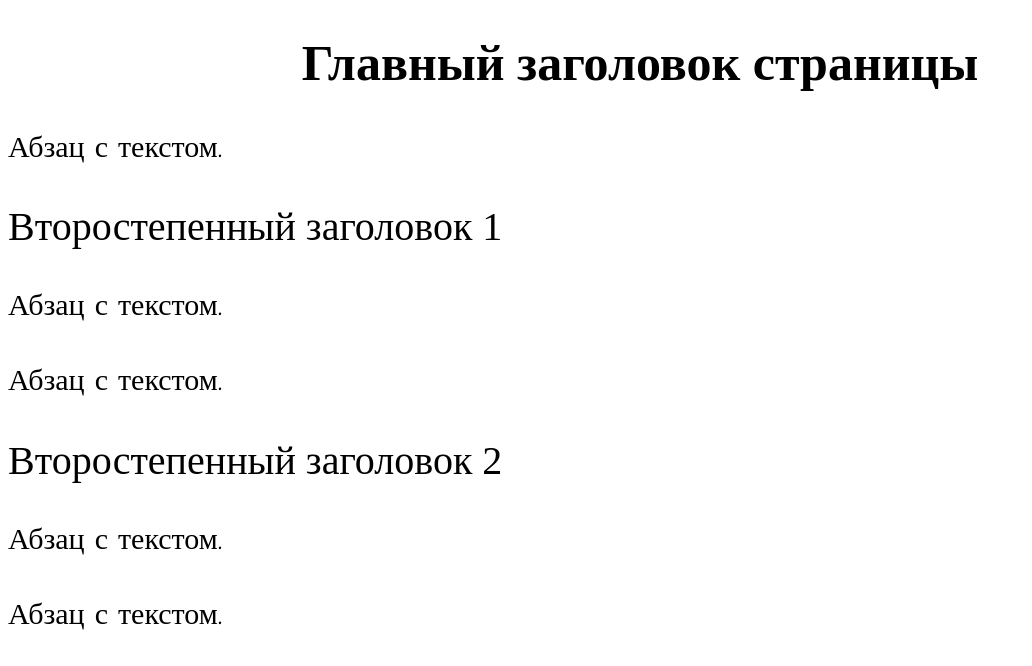
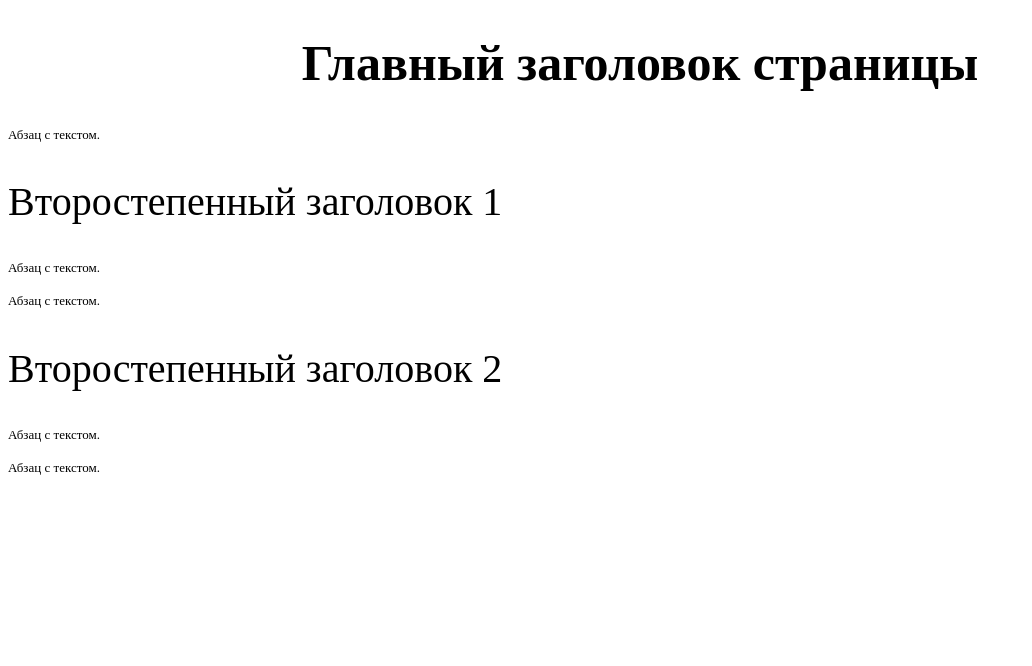
Before and after one commit to yurastepanenko/code.mu, a plain HTML site: page css/pract_2.html in a window 1280 px wide. Shown: the whole page, without its empty margins (0-1032 px from the left). Drawn offline with Linux system fonts and the light colour scheme.

Commit message:
18 of 115 task1 ready

```diff
--- a/css/styles2.css
+++ b/css/styles2.css
@@ -8,9 +8,13 @@ h2 {
     font-weight: normal;
 }
 
-p {
+/* p {
     font-size: 30px;
     font-family: "Comic Sans MS";
-    /* line-height: 45px; */
     line-height: 1.5;
 }
+*/
+
+p {
+    font: 13px/20px "Times New Roman";
+}
```
